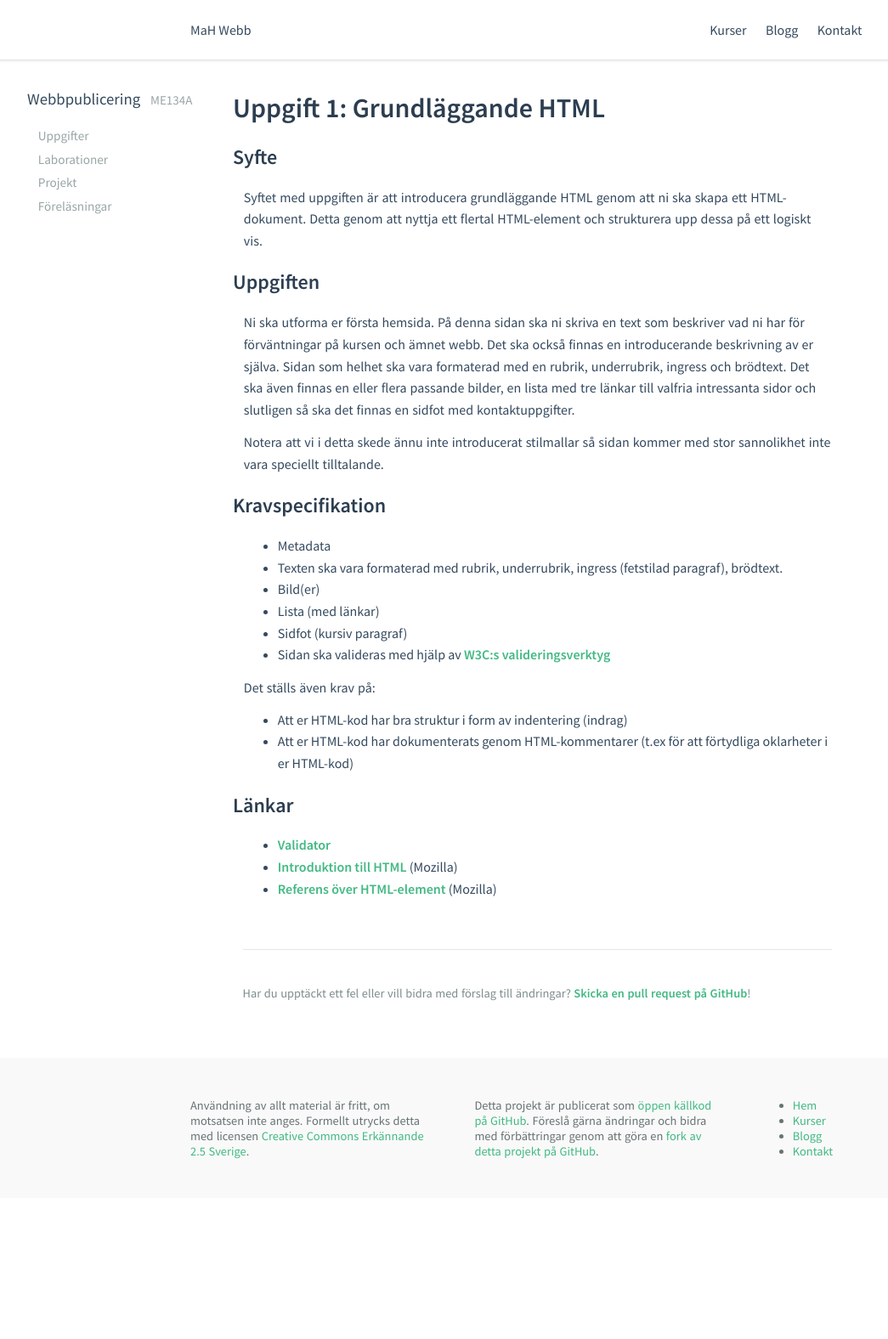
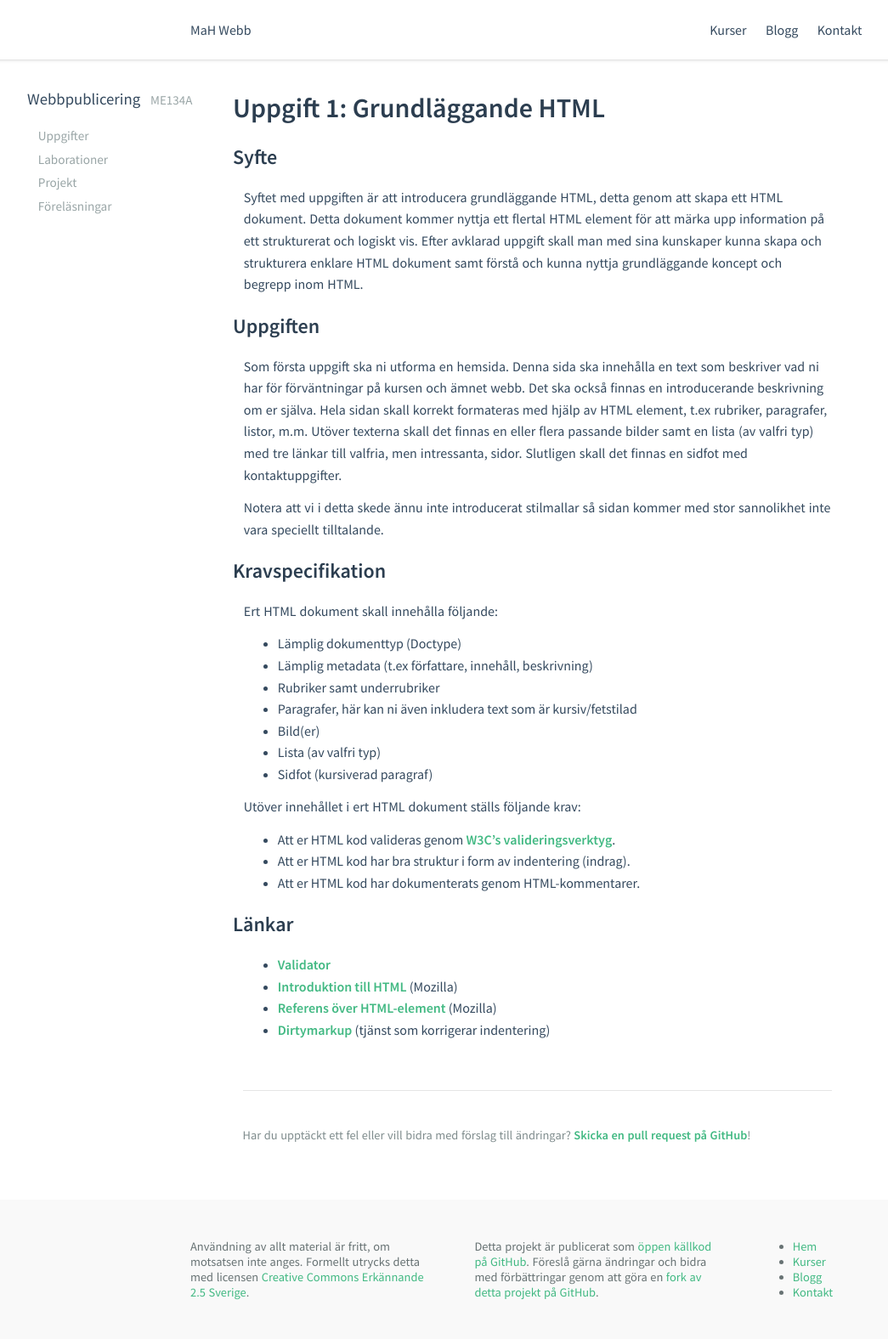
Before and after one commit to otabv/mah-webb.github.io, a Jekyll site: the page built from courses/me134a/assignments/U01.md, in a window 1280 px wide. Shown: the whole page at 85% size, without its empty margins (16-1061 px from the left). Built offline with Jekyll 4.4.1, drawn with Linux system fonts in a browser that asks for light colours; before the commit the page ends 1410 px from its top, so only the background shows below that.

Commit message:
added assignment 1 (rc)

```diff
--- a/courses/me134a/assignments/U01.md
+++ b/courses/me134a/assignments/U01.md
@@ -8,34 +8,40 @@ title: Grundläggande HTML
 
 ## Syfte
 
-Syftet med uppgiften är att introducera grundläggande HTML genom att ni ska skapa ett HTML-dokument. Detta genom att nyttja ett flertal HTML-element och strukturera upp dessa på ett logiskt vis.
+Syftet med uppgiften är att introducera grundläggande HTML, detta genom att skapa ett HTML dokument. Detta dokument kommer nyttja ett flertal HTML element för att märka upp information på ett strukturerat och logiskt vis. Efter avklarad uppgift skall man med sina kunskaper kunna skapa och strukturera enklare HTML dokument samt förstå och kunna nyttja grundläggande koncept och begrepp inom HTML.
 
 ## Uppgiften
 
-Ni ska utforma er första hemsida. På denna sidan ska ni skriva en text som beskriver vad ni har för förväntningar på kursen och ämnet webb. Det ska också finnas en introducerande beskrivning av er själva. Sidan som helhet ska vara formaterad med en rubrik, underrubrik, ingress och brödtext. Det ska även finnas en eller flera passande bilder, en lista med tre länkar till valfria intressanta sidor och slutligen så ska det finnas en sidfot med kontaktuppgifter.
+Som första uppgift ska ni utforma en hemsida. Denna sida ska innehålla en text som beskriver vad ni har för förväntningar på kursen och ämnet webb. Det ska också finnas en introducerande beskrivning om er själva. Hela sidan skall korrekt formateras med hjälp av HTML element, t.ex rubriker, paragrafer, listor, m.m. Utöver texterna skall det finnas en eller flera passande bilder samt en lista (av valfri typ) med tre länkar till valfria, men intressanta, sidor. Slutligen skall det finnas en sidfot med kontaktuppgifter.
 
 Notera att vi i detta skede ännu inte introducerat stilmallar så sidan kommer med stor sannolikhet inte vara speciellt tilltalande.
 
 ## Kravspecifikation
 
-* Metadata
-* Texten ska vara formaterad med rubrik, underrubrik, ingress (fetstilad paragraf), brödtext.
+Ert HTML dokument skall innehålla följande:
+
+* Lämplig dokumenttyp (Doctype)
+* Lämplig metadata (t.ex författare, innehåll, beskrivning)
+* Rubriker samt underrubriker
+* Paragrafer, här kan ni även inkludera text som är kursiv/fetstilad
 * Bild(er)
-* Lista (med länkar)
-* Sidfot (kursiv paragraf)
-* Sidan ska valideras med hjälp av [W3C:s valideringsverktyg][validator]
+* Lista (av valfri typ)
+* Sidfot (kursiverad paragraf)
 
-Det ställs även krav på:
+Utöver innehållet i ert HTML dokument ställs följande krav:
 
-* Att er HTML-kod har bra struktur i form av indentering (indrag)
-* Att er HTML-kod har dokumenterats genom HTML-kommentarer (t.ex för att förtydliga oklarheter i er HTML-kod)
+* Att er HTML kod valideras genom [W3C's valideringsverktyg][validator].
+* Att er HTML kod har bra struktur i form av indentering (indrag).
+* Att er HTML kod har dokumenterats genom HTML-kommentarer.
 
 ## Länkar
 
 * [Validator][validator]
 * [Introduktion till HTML][html intro] (Mozilla)
 * [Referens över HTML-element][html ref] (Mozilla)
+* [Dirtymarkup][dirtymarkup] (tjänst som korrigerar indentering)
 
 [validator]: http://validator.w3.org
 [html intro]: https://developer.mozilla.org/en-US/docs/Web/Guide/HTML/Introduction
 [html ref]: https://developer.mozilla.org/en-US/docs/Web/HTML/Element
+[dirtymarkup]: http://www.dirtymarkup.com/
```
